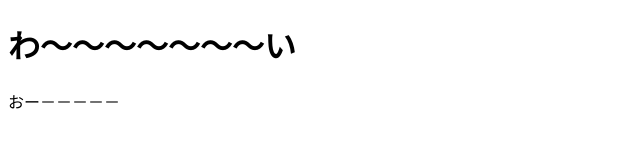
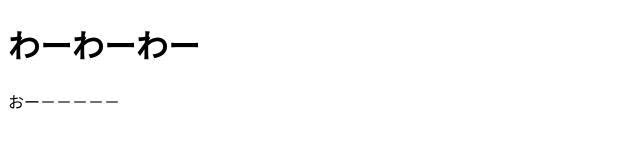
Before and after one commit to ichikkk/ichikk.github.io, a plain HTML site: page index.html in a window 1280 px wide. Shown: the whole page, without its empty margins (0-640 px from the left). Drawn offline with Linux system fonts and the light colour scheme.

Commit message:
Update index.html

```diff
--- a/index.html
+++ b/index.html
@@ -5,7 +5,7 @@
   <meta charset="UTF-8">
 </head>
 <body>
-  <h1>わ～～～～～～～い</h1>
+  <h1>わーわーわー</h1>
   <p>おー－－－－－</p>
 </body>
 </html>
```
